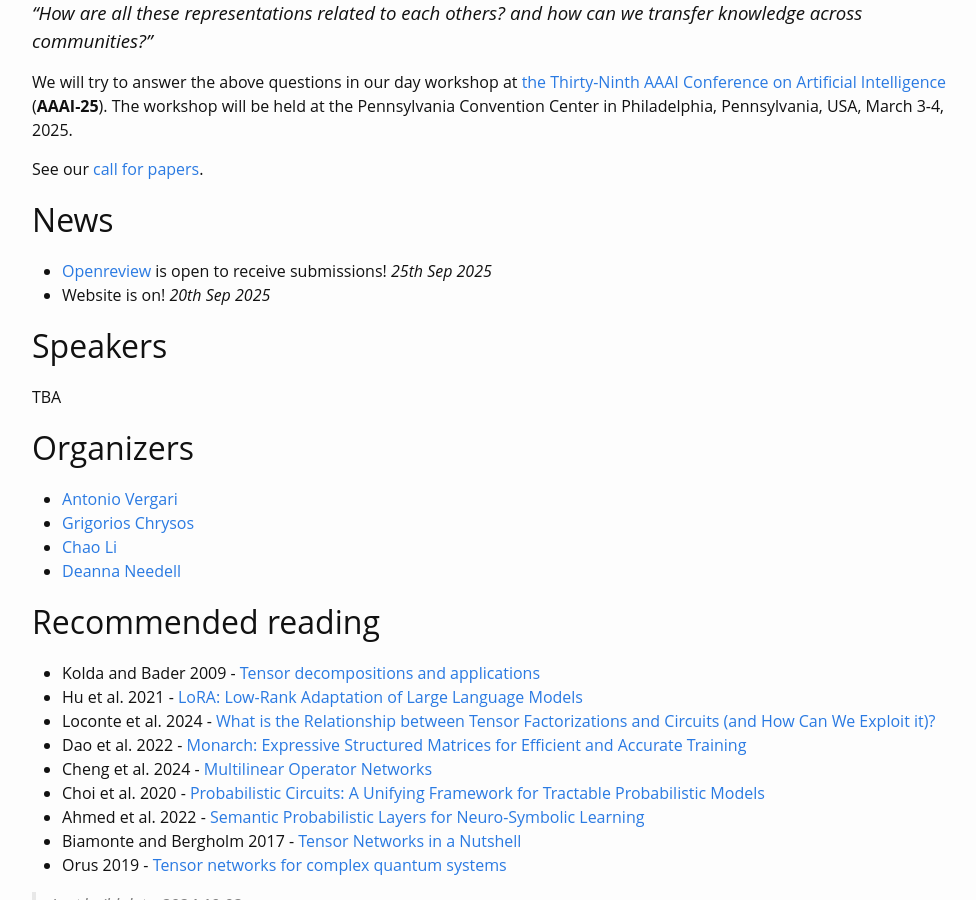
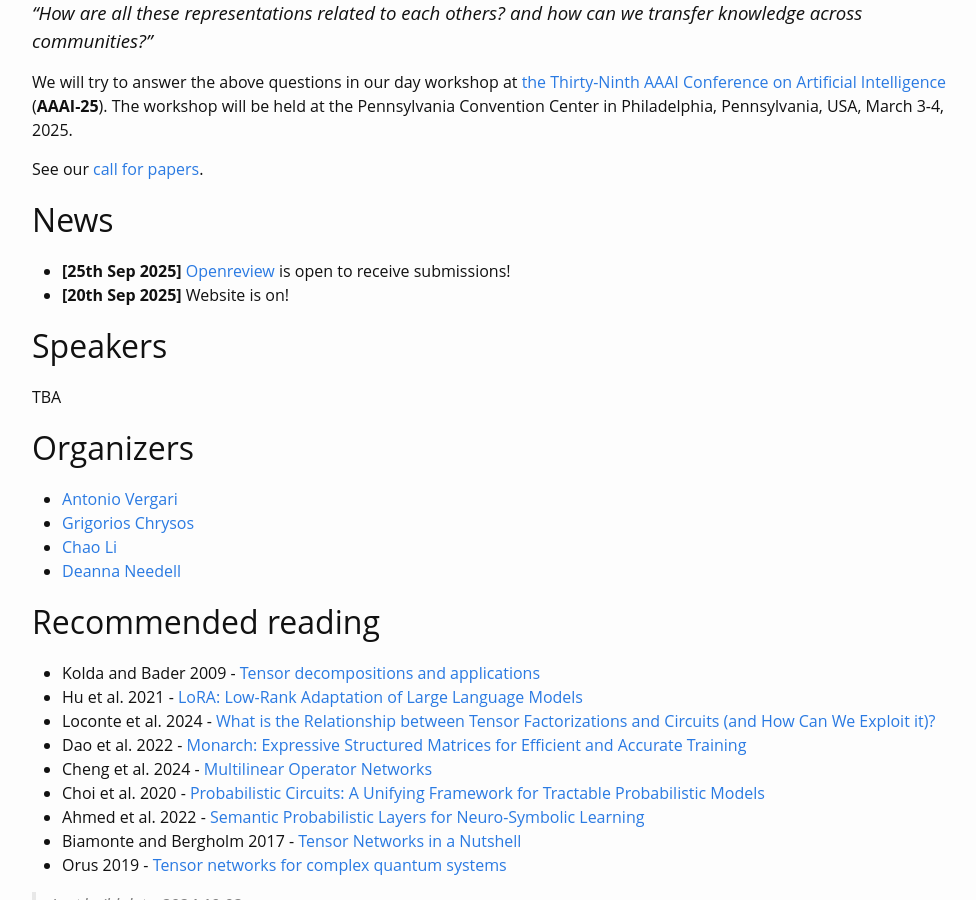
Before and after one commit to april-tools/colorai, a Jekyll site: the page built from index.md, in a window 1280 px wide and 900 px high, scrolled down 644 px. Shown: the whole window, without its empty margins (138-1114 px from the left). Built offline with Jekyll 4.4.1, drawn with Linux system fonts in a browser that asks for light colours; some web fonts are replaced.

Commit message:
Fix news format

```diff
--- a/index.md
+++ b/index.md
@@ -14,8 +14,8 @@ We will try to answer the above questions in our day workshop at [the Thirty-Nin
 See our [call for papers](https://april-tools.github.io/colorai/cfp.html).
 
 # News
-- [Openreview](https://openreview.net/group?id=AAAI.org/2025/Workshop/CoLoRAI) is open to receive submissions! *25th Sep 2025*
-- Website is on! *20th Sep 2025*
+- **[25th Sep 2025]** [Openreview](https://openreview.net/group?id=AAAI.org/2025/Workshop/CoLoRAI) is open to receive submissions!
+- **[20th Sep 2025]** Website is on!
 
 # Speakers
 
```
